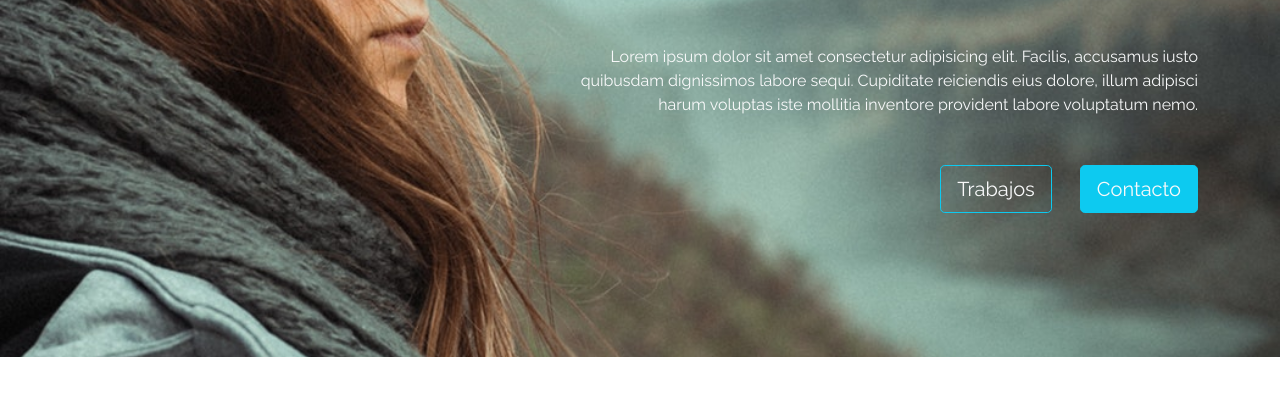
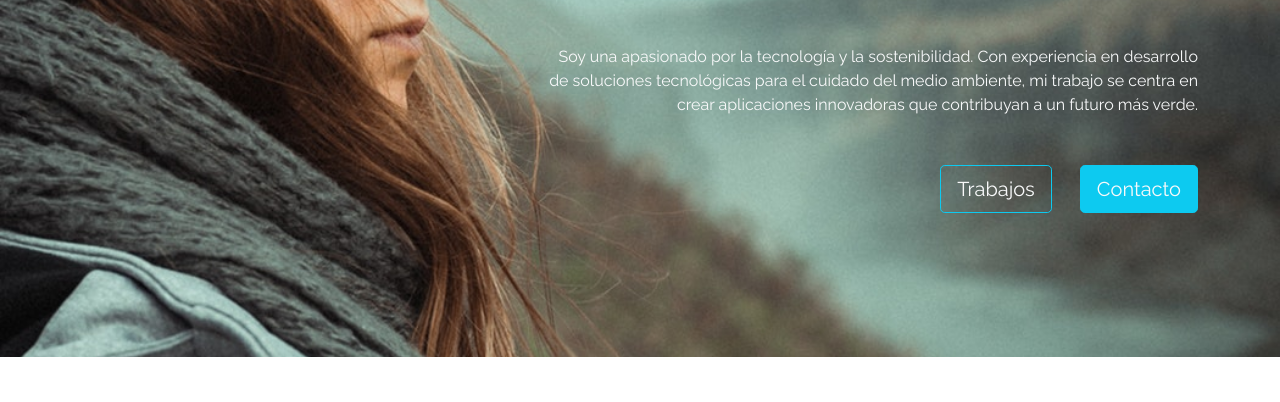
Before and after one commit to Deneken/Desafio6, a plain HTML site: page fdsw-github-main/index.html in a window 1280 px wide. Shown: the part 339-741 px from the top of the page. Drawn offline with nearby package versions, Linux system fonts and the light colour scheme.

Commit message:
PrimerCambio

```diff
--- a/fdsw-github-main/index.html
+++ b/fdsw-github-main/index.html
@@ -52,9 +52,7 @@
                     Comidas del fin <br> del mundo
                 </h1>
                 <p class="my-5">
-                    Lorem ipsum dolor sit amet consectetur adipisicing elit. Facilis, accusamus iusto quibusdam
-                    dignissimos labore sequi. Cupiditate reiciendis eius dolore, illum adipisci harum voluptas iste
-                    mollitia inventore provident labore voluptatum nemo.
+                    Soy una apasionado por la tecnología y la sostenibilidad. Con experiencia en desarrollo de soluciones tecnológicas para el cuidado del medio ambiente, mi trabajo se centra en crear aplicaciones innovadoras que contribuyan a un futuro más verde.
                 </p>
                 <div class="mb-5 pb-5">
                     <button class="btn btn-lg btn-outline-info text-light me-4">Trabajos</button>
```
